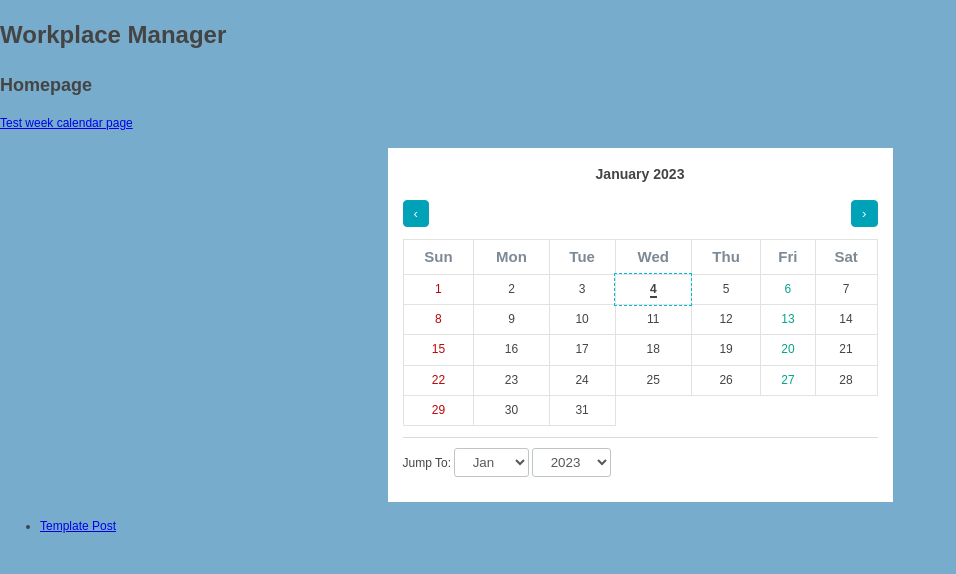
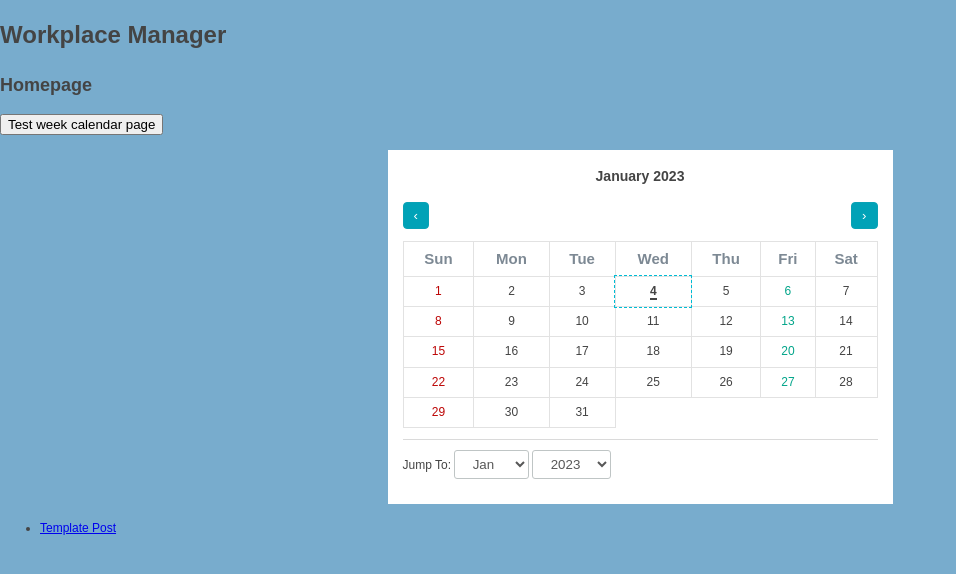
Before and after one commit to vic-mva2022/vic-mva2022.github.io, a Jekyll site: the page built from index.html, in a window 1280 px wide. Shown: the top 574 px of the page, without its empty margins (0-956 px from the left). Built offline with Jekyll 4.4.1, drawn with Linux system fonts in a browser that asks for light colours.

```diff
--- a/_layouts/week_calendar_style.html
+++ b/_layouts/week_calendar_style.html
@@ -3,7 +3,6 @@
     <head>
         <meta charset="UTF-8" />
         <title>{{ site.title }}</title>
-        <!-- Style CSS -->
         <link rel="stylesheet" href="/assets/css/week_calendar_style.css">
     </head>
     <body>
--- a/index.html
+++ b/index.html
@@ -5,7 +5,7 @@ permalink: /
 ---
 
 {% include base_path %}
-<a href="https://vic-mva2022.github.io/week_calendar.html">Test week calendar page</a></li>
+<button onclick="window.location='https://vic-mva2022.github.io/week_calendar.html'">Test week calendar page</button>
 
 <main>
    <!-- Project Code Start -->
```
Also changed, not shown: assets/css/week_calendar_style.css (renamed from assets/week_calendar_style.css).
